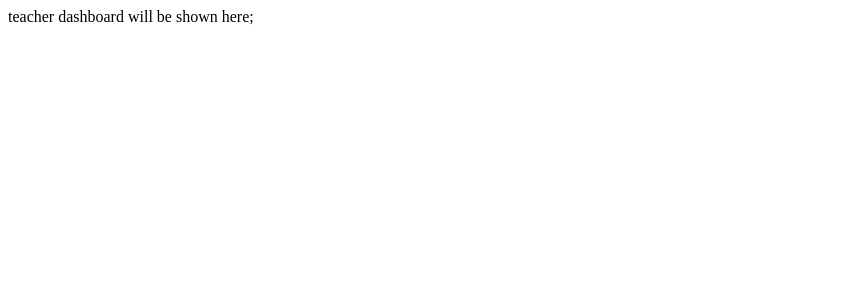
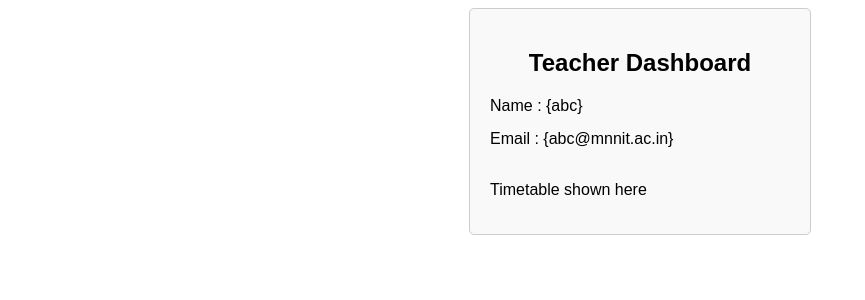
Before and after one commit to nehabilbera/Classwise-TimeTableManagementSystem, a Django app: page /dashboard/ in a window 1280 px wide. Shown: the top 300 px of the page, without its empty margins (0-865 px from the left). Run offline with Django 3.2, Linux system fonts and the light colour scheme; a user stored in the database is signed in.

Commit message:
dashboard_added

```diff
--- a/ActivitySelectionTimetable/timetableapp/templates/timetableapp/dashboard.html
+++ b/ActivitySelectionTimetable/timetableapp/templates/timetableapp/dashboard.html
@@ -1 +1,75 @@
-teacher dashboard will be shown here;
+{% load static %}
+<!DOCTYPE html>
+<html lang="en">
+<head>
+    <meta charset="UTF-8">
+    <meta name="viewport" content="width=device-width, initial-scale=1.0">
+    <title>Teacher Login</title>
+    <!-- <link rel="stylesheet" href="{% static '/css/teacher.css' %}"> -->
+    <style>
+
+        body {
+            font-family: Arial, sans-serif;
+        }
+
+        .login-container {
+            width: 300px;
+            margin: 0 auto;
+            padding: 20px;
+            border: 1px solid #ccc;
+            border-radius: 5px;
+            background-color: #f9f9f9;
+        }
+
+        h2 {
+            text-align: center;
+        }
+
+        .input-group {
+            margin-bottom: 15px;
+        }
+
+        .input-group label {
+            display: block;
+            margin-bottom: 5px;
+        }
+
+        .input-group input {
+            width: 100%;
+            padding: 8px;
+            border-radius: 3px;
+            border: 1px solid #ccc;
+        }
+
+        button {
+            width: 100%;
+            padding: 10px;
+            border: none;
+            border-radius: 3px;
+            background-color: #4caf50;
+            color: #fff;
+            cursor: pointer;
+
+        }
+
+        button:hover {
+            background-color: #45a049;
+        }
+    </style>
+</head>
+<body>
+    <div class="login-container">
+        <h2>Teacher Dashboard</h2>
+        <div class="input-group">
+            <label for="name">Name : {abc}</label>
+        </div>
+        <div class="input-group">
+            <label for="name">Email : {abc@mnnit.ac.in}</label>
+        </div>
+        <br>
+        <div class="input-group">
+            <table>Timetable shown here</table>
+        </div>
+    </div>
+</body>
+</html>
```
